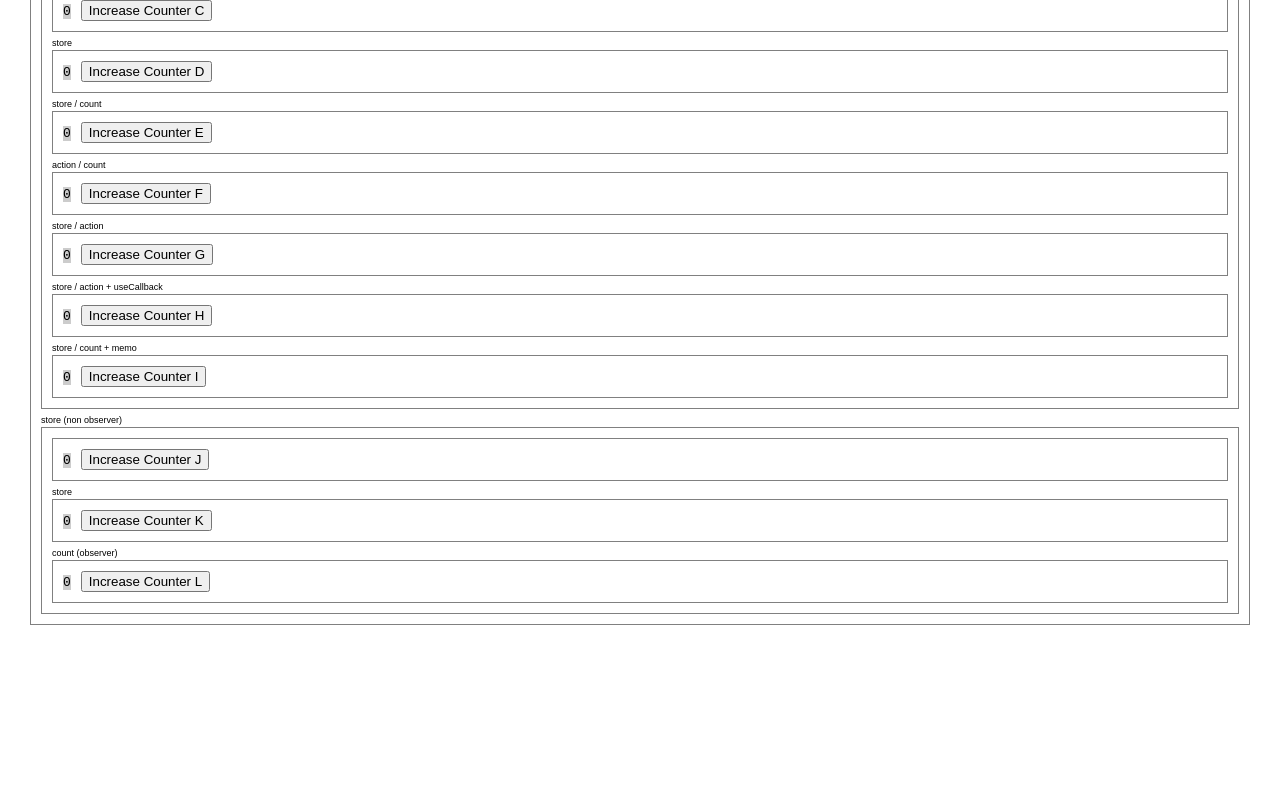
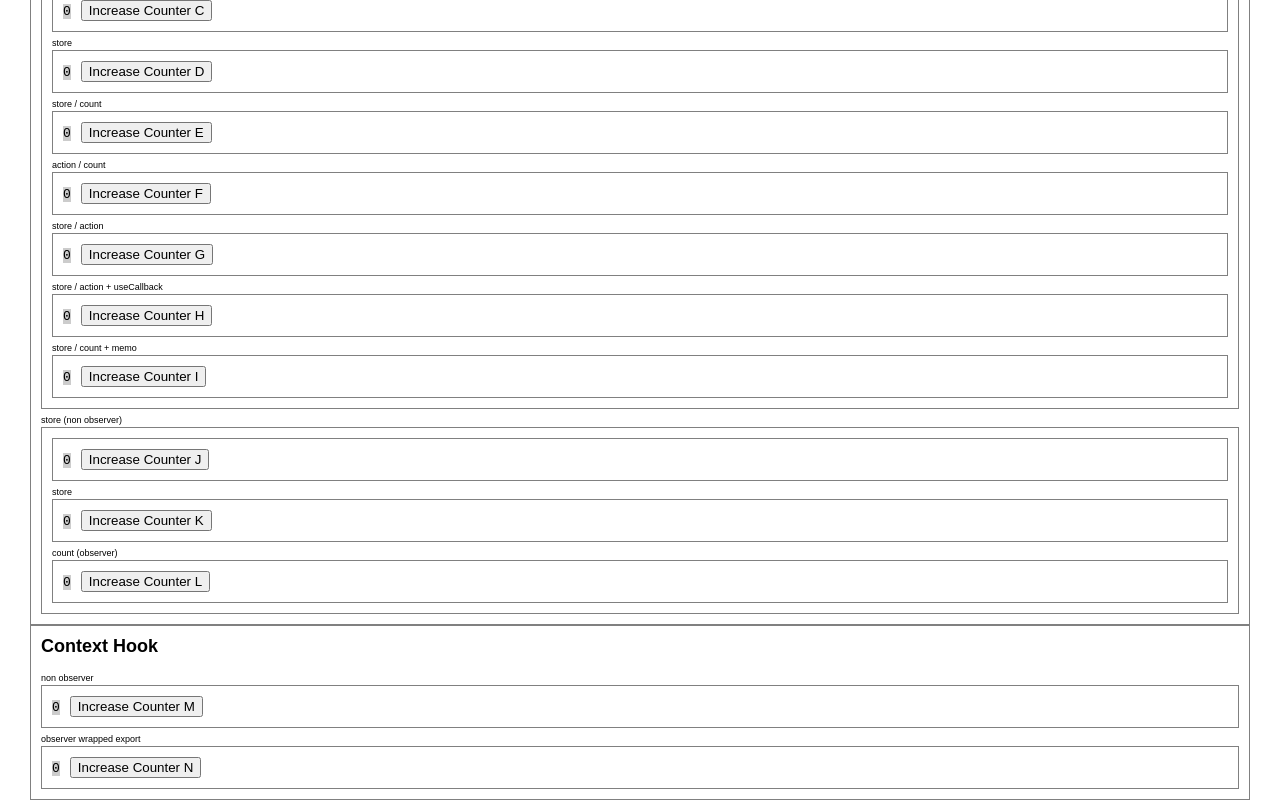
Before and after one commit to daltonrowe/mobx-tests, a React (Vite) app: page / in a window 1280 px wide. Shown: the part 361-1161 px from the top of the page. Before the commit the page ends 986 px from the top, so only its background shows below. Built offline with nearby package versions, Linux system fonts and the light colour scheme.

Commit message:
start hooks test

```diff
--- a/src/components/App.tsx
+++ b/src/components/App.tsx
@@ -4,6 +4,8 @@ import ComponentA from './ComponentA';
 import ComponentB from './ComponentB';
 import ComponentC from './ComponentC';
 import ComponentJ from './ComponentJ';
+import ComponentM from './ComponentM';
+import ComponentN from './ComponentN';
 
 export interface StoreProps {
   store: StoreType;
@@ -31,6 +33,8 @@ function App(props: StoreProps) {
           <button onClick={() => { store.increaseJ() }}>J</button>
           <button onClick={() => { store.increaseK() }}>K</button>
           <button onClick={() => { store.increaseL() }}>L</button>
+          <button onClick={() => { store.increaseM() }}>M</button>
+          <button onClick={() => { store.increaseN() }}>N</button>
         </div>
       </div>
 
@@ -50,6 +54,15 @@ function App(props: StoreProps) {
         <ComponentJ store={store} />
       </div>
 
+      <div>
+        <h2>Context Hook</h2>
+
+        <span>non observer</span>
+        <ComponentM />
+
+        <span>observer wrapped export</span>
+        <ComponentN />
+      </div>
     </div>
   )
 }
--- /dev/null
+++ b/src/components/ComponentM.tsx
@@ -0,0 +1,14 @@
+import { useStore } from "../store/store";
+
+const ComponentM = () => {
+  const store = useStore();
+
+  return (
+    <div>
+      <pre>{store.counterM}</pre>
+      <button onClick={() => { store.increaseM() }}>Increase Counter M</button>
+    </div>
+  )
+};
+
+export default ComponentM
--- /dev/null
+++ b/src/components/ComponentN.tsx
@@ -0,0 +1,15 @@
+import { observer, Observer } from "mobx-react-lite";
+import { useStore } from "../store/store";
+
+const ComponentN = () => {
+  const store = useStore();
+
+  return (
+    <div>
+      <pre>{store.counterM}</pre>
+      <button onClick={() => { store.increaseN() }}>Increase Counter N</button>
+    </div>
+  )
+};
+
+export default observer(() => (<ComponentN />))
--- a/src/main.tsx
+++ b/src/main.tsx
@@ -1,9 +1,8 @@
 import React from 'react'
 import ReactDOM from 'react-dom/client'
 import App from './components/App'
-import createStore from './store/store';
 
-const store = createStore();
+import store from "./store/store"
 
 ReactDOM.createRoot(document.getElementById('root') as HTMLElement).render(
   <React.StrictMode>
--- a/src/store/store.ts
+++ b/src/store/store.ts
@@ -1,4 +1,5 @@
 import { Instance, types } from "mobx-state-tree";
+import { createContext, useContext } from "react";
 
 export const Store = types.model('Store', {
   counterA: types.optional(types.number, 0),
@@ -13,6 +14,8 @@ export const Store = types.model('Store', {
   counterJ: types.optional(types.number, 0),
   counterK: types.optional(types.number, 0),
   counterL: types.optional(types.number, 0),
+  counterM: types.optional(types.number, 0),
+  counterN: types.optional(types.number, 0),
 }).actions(self => {
   return {
     increaseA: () => {
@@ -62,14 +65,23 @@ export const Store = types.model('Store', {
     increaseL: () => {
       self.counterL = self.counterL + 1
     },
+
+    increaseM: () => {
+      self.counterM = self.counterM + 1
+    },
+
+    increaseN: () => {
+      self.counterN = self.counterN + 1
+    },
   }
 })
 
 export type StoreType = Instance<typeof Store>;
 
-export function createStore(): StoreType {
-  const store = Store.create();
-  return store;
-}
+const store = Store.create();
 
-export default createStore;
+export default store;
+
+export const StoreContext = createContext<StoreType>(store)
+
+export const useStore = () => useContext(StoreContext);
```
